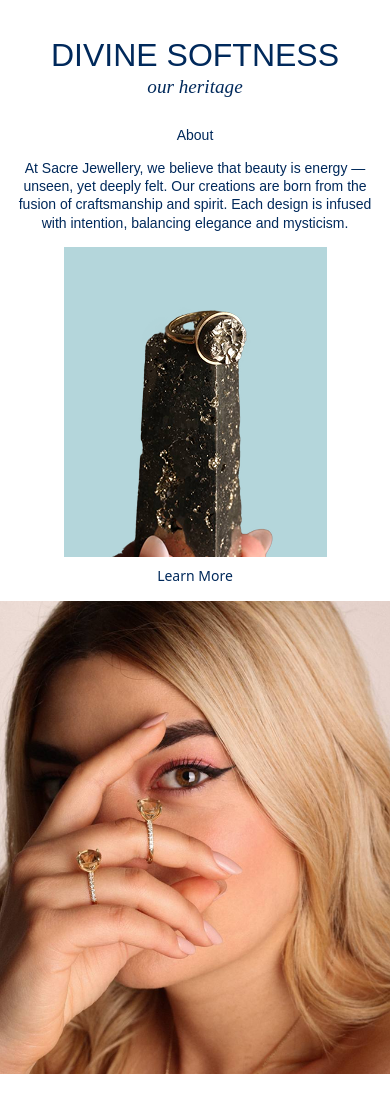
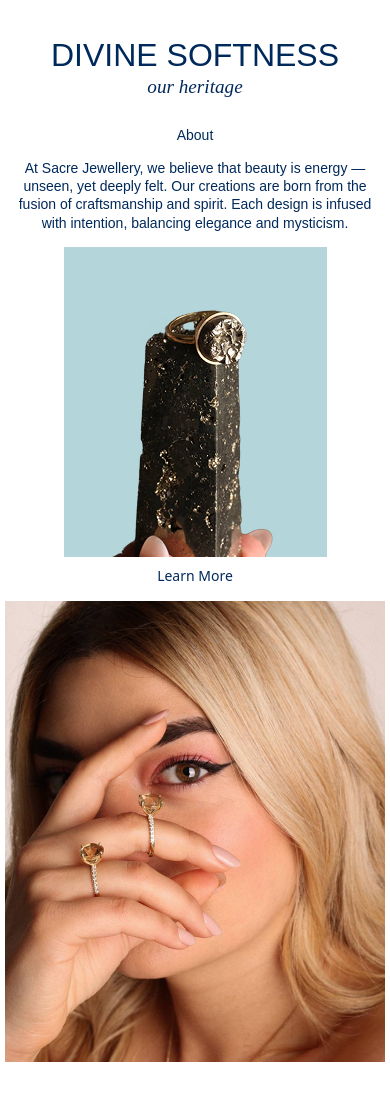
Before and after one commit to Mher119/hard, a Next.js app: page / in a window 390 px wide. Shown: the top 1112 px of the page. Built offline with nearby package versions, Linux system fonts and the light colour scheme.

Commit message:
Add 5px left/right margins to images for mobile

```diff
--- a/app/home.module.css
+++ b/app/home.module.css
@@ -177,13 +177,14 @@
     gap: 8px;
   }
 
-  .img1,
-  .img2 {
-    margin-left: 0;
-    margin-right: 0;
-    width: 100%; /* fill screen width */
+  .img1, .img2 {
+    margin-left: 5px;
+    margin-right: 5px;
+    width: calc(100% - 10px);
     height: auto;
   }
+
+
 
   .learn {
       margin-left: 0;
```
